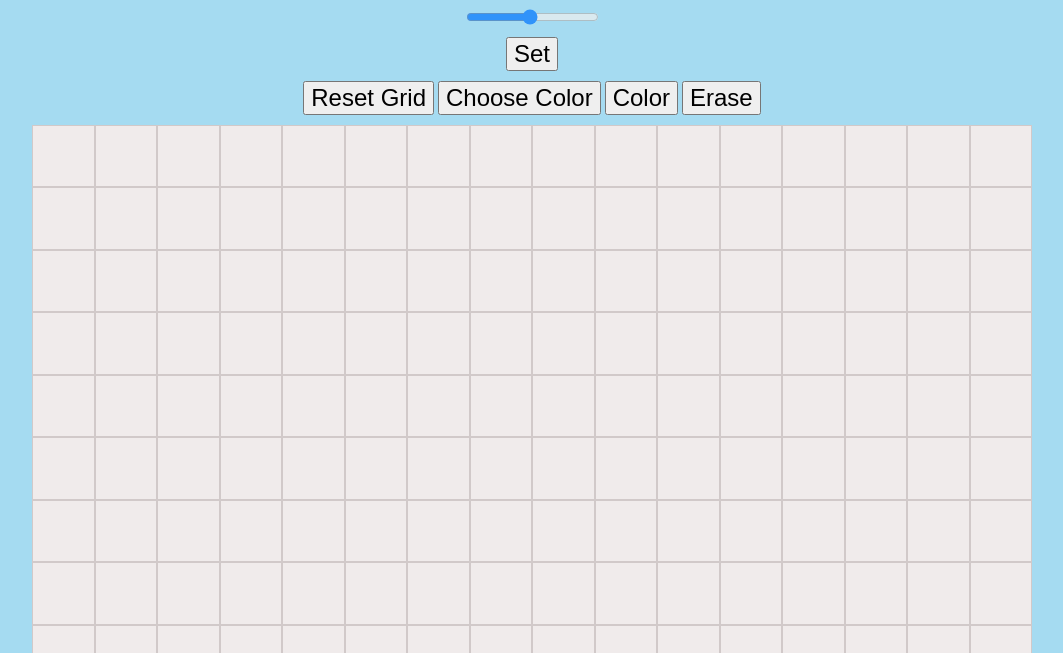
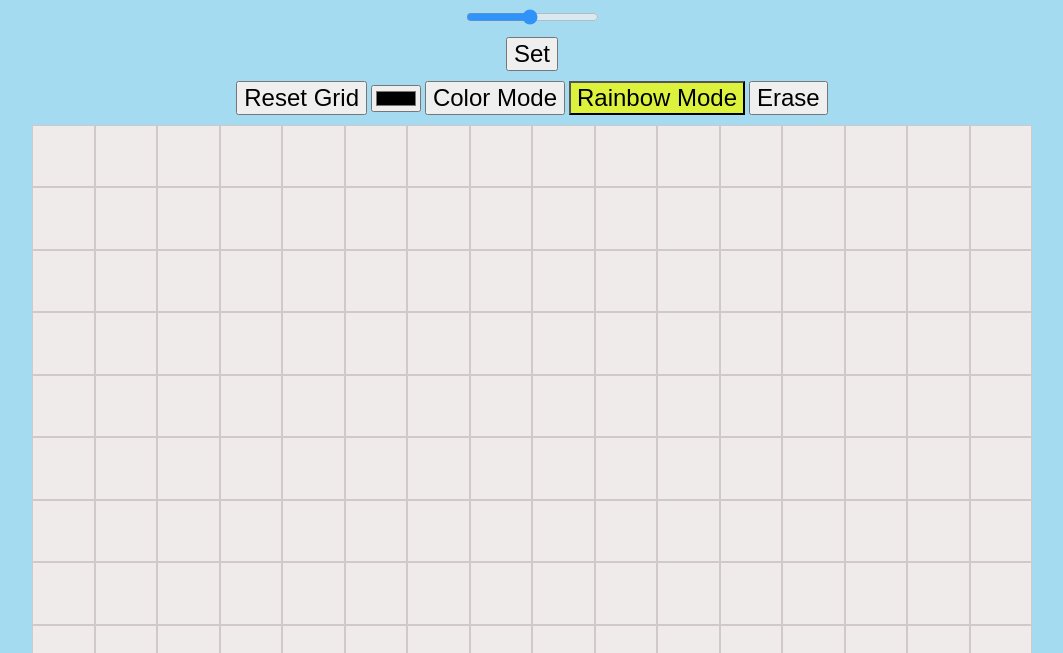
Before and after one commit to ornsteinerr/etch-a-sketch, a plain HTML site: page index.html in a window 1280 px wide. Both pictures are taken after a click on the button "Set". Shown: the part 147-800 px from the top of the page, without its empty margins (108-1171 px from the left). Drawn offline with Linux system fonts and the light colour scheme.

Commit message:
Add color mode

```diff
--- a/index.html
+++ b/index.html
@@ -17,8 +17,9 @@
     </div>
     <div id="tools" class="hidden">
         <button id="clearButton">Reset Grid</button>
-        <button id="chooseColorButton"> Choose Color </button>
-        <button id="colorButton" name="color"> Color</button>
+        <input id="colorPicker" type="color" value="black">
+        <button id="colorButton" name="color"> Color Mode </button>
+        <button id="rainbowButton" name="rainbow" class="active"> Rainbow Mode</button>
         <button id="eraseButton" name="erase"> Erase </button>
     </div>
     <div class="grid"></div>
--- a/main.js
+++ b/main.js
@@ -1,7 +1,7 @@
 /* Variables */
 let numDivs;
 let isGridActive = false;
-let mode = "color";
+let mode = "rainbow";
 const GRID_WIDTH = 1000;
 const DEFAULT_COLOR = "rgb(240, 235, 235)";
 
@@ -38,6 +38,10 @@ clearButton.addEventListener("click", clearColors);
 // Erase listener
 const eraseButton = document.querySelector("#eraseButton");
 eraseButton.addEventListener("click", setMode);
+
+// Rainbow listener
+const rainbowButton = document.querySelector("#rainbowButton");
+rainbowButton.addEventListener("click", setMode);
 
 // Color listener
 const colorButton = document.querySelector("#colorButton");
@@ -101,11 +105,15 @@ function changeColor(e){
         return;
     }
     switch (mode){
-        case "color":
+        case "rainbow":
             this.style.backgroundColor = '#' + getRandomColor();
             return;
         case "erase":
             this.style.backgroundColor = "";
+            return;
+        case "color":
+            let selectedColor = document.getElementById("colorPicker").value;
+            this.style.backgroundColor = selectedColor;
             return;
     }
 }
--- a/style.css
+++ b/style.css
@@ -23,7 +23,7 @@ body {
 }
 
 
-#numSquareSetButton, #clearButton, #chooseColorButton, #eraseButton, #colorButton{
+button{
     margin: 0px 0px 10px 0px;
     font-size: 24px;
 }
```
